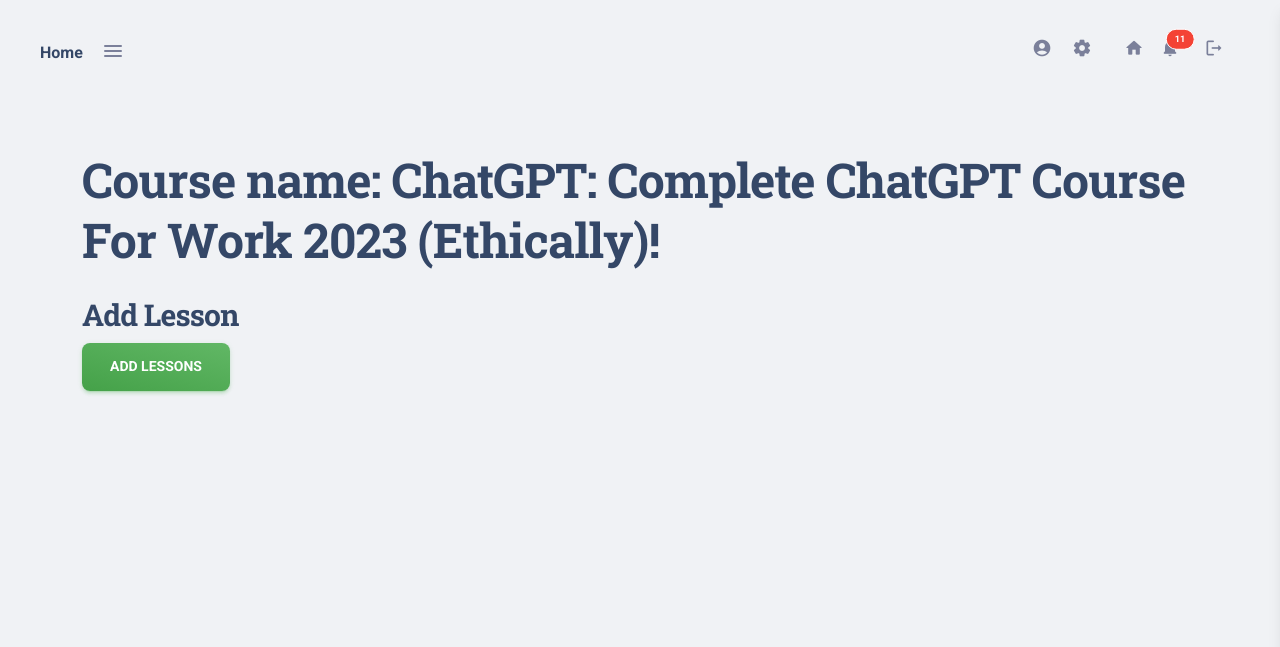
After one commit to crispin0007/lms-django, a Django app: page /add_lesson/4 in a window 1280 px wide. The commit adds this page. Shown: the top 647 px of the page. Run offline with Django 4.2, Linux system fonts and the light colour scheme; data comes from the database, SQL or seed files in the repository; some libraries are stand-ins or nearby versions.

Commit message:
lesson and chapter added

```diff
--- a/LMS/lmsapp/forms.py
+++ b/LMS/lmsapp/forms.py
@@ -1,6 +1,7 @@
 from django import forms
 from django.contrib.auth.forms import UserCreationForm
-from .models import User, Course, Blog
+from .models import User, Course, Blog, Lesson, Video
+from django.forms import inlineformset_factory
 
 class LoginForm(forms.Form):
     username = forms.CharField(
--- /dev/null
+++ b/LMS/lmsapp/lesson_form.py
@@ -0,0 +1,2 @@
+# forms.py
+from django import forms
--- a/LMS/lmsapp/models.py
+++ b/LMS/lmsapp/models.py
@@ -71,6 +71,10 @@
     def edit_course_url(self):
         from django.urls import reverse
         return reverse("editcourse", kwargs={'slug': self.slug})
+
+    def add_lesson_url(self):
+        from django.urls import reverse
+        return reverse("add_lesson", kwargs={'slug': self.slug})
 
 
 
@@ -147,8 +151,8 @@
         return self.name + " - " + self.course.title
 
 class Video(models.Model):
-    serial_nember = models.IntegerField(null=True)
-    thumbnail = models.ImageField(upload_to="Media/Lesson", null=True)
+    serial_number = models.IntegerField(null=True)
+    thumbnail = models.ImageField(upload_to="Images/Lesson", null=True)
     course = models.ForeignKey(Course, on_delete=models.CASCADE)
     lesson = models.ForeignKey(Lesson, on_delete=models.CASCADE)
     title = models.CharField(max_length = 100)
--- a/LMS/lmsapp/urls.py
+++ b/LMS/lmsapp/urls.py
@@ -69,6 +69,12 @@
 
     path('blog_status_function/<int:blog_id>/', views.blog_status_function, name='blog_status_function'),
     path('course_status_function/<int:course_id>/', views.course_status_function, name='course_status_function'),
+
+    #lesson urls
+    path('add_lesson/<int:course_id>', views.add_lesson, name='add_lesson'),
+    path('add_lesson_name/<int:course_id>', views.add_lesson_name, name='add_lesson_name'),
+    path('add_lesson_name/<int:course_id>', views.add_lesson_name, name='add_lesson_name'),
+    path('add_chapter/<int:lesson_id>', views.add_chapter, name='add_chapter'),
     #social Login
     path('auth/', include('social_django.urls', namespace='social')),
 
--- a/LMS/lmsapp/views.py
+++ b/LMS/lmsapp/views.py
@@ -3,14 +3,17 @@
 from django.contrib.auth import authenticate, login
 from django.contrib import messages
 from django.contrib.auth.decorators import login_required
-from lmsapp.models import Categories, Course, User, Blog
+from lmsapp.models import Categories, Course, User, Blog, Lesson, Video
 from lmsapp.utils import send_email_token
 from django.core.mail import send_mail
 from django.conf import settings
 import uuid
+from django.urls import reverse
 from django.http import JsonResponse
 import requests
 import json
+from django.core.exceptions import ValidationError
+
 # Create your views here.
 
 
@@ -454,7 +457,7 @@
             status=status
         )
 
-        return redirect('mycourses')
+        return redirect('add_lesson', course_id=new_course.id)
 
     categories = Categories.objects.all()
 
@@ -555,3 +558,70 @@
 
 def top_course(request):
     return render(request, 'Manager/top_course.html')
+
+
+
+# lessons veiws
+
+def add_lesson(request, course_id):
+    course = get_object_or_404(Course, id=course_id)
+    lessons = course.lesson_set.all()
+    return render(request, 'required_login_pages/add_lesson.html', {'course': course, 'lessons': lessons})
+
+def add_lesson_name(request, course_id):
+    course = get_object_or_404(Course, id=course_id)
+
+    if request.method == 'POST':
+        title = request.POST.get('title')
+        new_lesson = Lesson.objects.create(
+            name=title,
+            course=course
+        )
+        redirect_url = reverse('add_lesson', kwargs={'course_id': course.id})
+
+        return redirect(redirect_url)
+
+    return render(request, 'Student/mycourses.html')
+
+def add_chapter(request, lesson_id):
+    lesson = get_object_or_404(Lesson, id=lesson_id)
+    print(request.POST)
+    print(request.FILES)
+
+    if request.method == 'POST':
+        course_id = request.POST.get('course_id')
+        course_title = lesson.course
+        serial_number = request.POST.get('serial')
+        title = request.POST.get('title')
+        video_url = request.POST.get('url')
+        thumbnail = request.FILES.get('Thumbnail')
+        preview = request.POST.get('exampleCheck1', False)
+
+        try:
+            time_duration = float(request.POST.get('time_duration', 0.0))
+        except ValueError:
+            time_duration = 0.0
+
+        video = Video(
+            serial_number=serial_number,
+            title=title,
+            video_url=video_url,
+            thumbnail=thumbnail,
+            preview=preview,
+            time_duration=2 ,
+            lesson=lesson,
+            course=course_title,
+            course_id=course_id
+
+        )
+        print(serial_number, title, video_url, video.thumbnail.url, preview, lesson, course_id)
+        try:
+            video.full_clean()
+            video.save()
+            return redirect('add_lesson', course_id=course_id)
+        except ValidationError as e:
+            error_message = ', '.join(e.messages)
+            print(error_message)
+            return redirect('add_lesson', course_id=course_id)
+
+    return render(request, 'Student/mycourses.html', {'lesson': lesson})
--- a/LMS/templates/components/css.html
+++ b/LMS/templates/components/css.html
@@ -28,3 +28,4 @@
     opacity: 0 !important;
   }
 </style>
+  <script src="https://code.jquery.com/jquery-3.6.4.min.js"></script>
--- /dev/null
+++ b/LMS/templates/required_login_pages/add_lesson.html
@@ -0,0 +1,115 @@
+{% extends 'components/dashboard/base.html'%} {%block title%}Add Lesson |
+Skylearner {% endblock %} {% block sub_title %}
+<h6 class="font-weight-bolder mb-0">Add Lesson</h6>
+{% endblock %} {% load static %} {% block content %}
+<div class="container mt-5">
+    <h1 class="mb-4">Course name: {{course.title}} </h1>
+    <div class="row">
+        <div class="col">
+           <h3> Add Lesson</h3>
+           <button type="button" class="btn bg-gradient-success mx-auto btn-lg" data-bs-toggle="modal" data-bs-target="#course_modal">
+            Add Lessons
+          </button>
+          <ul class="list-group">
+
+            {% for i in lessons %}
+            {% comment %} {% if not i%} {% endcomment %}
+            <li class="list-group-item ">Lesson Name: <strong>{{i.name}}</strong>
+                <button type="button" class="btn bg-gradient-danger mx-auto" data-bs-toggle="modal" data-bs-target="#lesson_modal_{{ i.id }}">
+                    Add Chapters
+                  </button>
+            </li>
+
+
+            <div class="modal fade" id="lesson_modal_{{ i.id }}" tabindex="-1" role="dialog" aria-labelledby="lesson_modal_{{ i.id }}Label" aria-hidden="true">
+                <div class="modal-dialog modal-dialog-centered" role="document">
+                  <div class="modal-content">
+                    <div class="modal-header">
+                      <h5 class="modal-title" id="lesson_modal_{{ i.id }}Label">{{i.name}}</h5>
+                      <button type="button" class="btn-close" data-bs-dismiss="modal" aria-label="Close">
+                        <span aria-hidden="true">&times;</span>
+                      </button>
+                    </div>
+                    <form method="post" action="{% url 'add_chapter' lesson_id=i.id %}" enctype="multipart/form-data">
+                        {% csrf_token %}
+                    <div class="modal-body">
+                        <label for="title">Course Title:</label>
+                        <input class="form-control form-control-lg border" type="text"
+                           value="{{course.title}}" name="course_title" readonly/>
+
+                        <input class="form-control form-control-lg border" type="hidden" value="{{course.id}}" name="course_id"/>
+                        <label for="title">Lesson Title:</label>
+                        <input class="form-control form-control-lg border" type="text"
+                           value="{{i.name}}" readonly/>
+                        <label for="serial">Serial Number:</label>
+                        <input class="form-control form-control-lg border" type="text"
+                          id="serial" name="serial"/>
+                           <label for="title">Chapter Title:</label>
+                        <input class="form-control form-control-lg border" type="text"
+                          id="title" name="title"/>
+                          <label for="url">Video URL:</label>
+                        <input class="form-control form-control-lg border" type="text"
+                          id="url" name="url"/>
+                          <label for="Thumbnail">Thumbnail</label>
+                         <input type="file" class="form-control-file" id="Thumbnail" name="Thumbnail">
+                         <div class="form-check">
+                            <input type="checkbox" class="form-check-input" id="exampleCheck1">
+                            <label class="form-check-label" for="exampleCheck1">Preview</label>
+                          </div>
+
+                    </div>
+                    <div class="modal-footer">
+                    <button type="button" class="btn bg-gradient-success" data-bs-dismiss="modal">Close</button>
+
+                    <button type="submit" class="btn bg-gradient-danger" data-bs-dismiss="modal">Yes</button>
+                    </form>
+                    </div>
+                  </div>
+                </div>
+              </div>
+
+
+              {% comment %} {% endif %} {% endcomment %}
+            {% endfor %}
+
+          </ul>
+          {% comment %} ==========Modal for Lesson============ {% endcomment %}
+          <div class="modal fade" id="course_modal" tabindex="-1" role="dialog" aria-labelledby="course_modalLabel" aria-hidden="true">
+            <div class="modal-dialog modal-dialog-centered" role="document">
+              <div class="modal-content">
+                <div class="modal-header">
+                  <h5 class="modal-title" id="course_modalLabel">Add Lesson</h5>
+                  <button type="button" class="btn-close" data-bs-dismiss="modal" aria-label="Close">
+                    <span aria-hidden="true">&times;</span>
+                  </button>
+                </div>
+
+                <form method="post" action="{% url 'add_lesson_name' course_id=course.id %}">
+                    {% csrf_token %}
+                <div class="modal-body">
+                    <label for="title">Course Title:</label>
+                    <input class="form-control form-control-lg border" type="text" value="{{course.title}}" readonly/>
+                    <label for="title">Lesson Title:</label>
+                    <input class="form-control form-control-lg border" type="text"
+                      id="title" name="title"/>
+                </div>
+                <div class="modal-footer">
+                        <button type="submit" class="btn bg-gradient-success" data-bs-dismiss="modal">Yes</button>
+                    </form>
+                  <button type="button" class="btn bg-gradient-danger" data-bs-dismiss="modal">Close</button>
+
+                </div>
+
+              </div>
+            </div>
+          </div>
+        </div>
+
+
+          {% comment %} ==========Modal for Chapter============ {% endcomment %}
+
+
+
+
+  {% endblock%}
+</div>
```
Also changed, not shown: LMS/Images/Lesson/415311907_360365023378817_5292077287930504057_n.jpg (added), LMS/Images/Lesson/415311907_360365023378817_5292077287930504057_n_0XVQFZl.jpg (added), LMS/Media/Lesson/asim_dhungana_nhj9rxw.png (added), LMS/db.sqlite3, LMS/lmsapp/migrations/0047_rename_serial_nember_video_serial_number.py (added).
